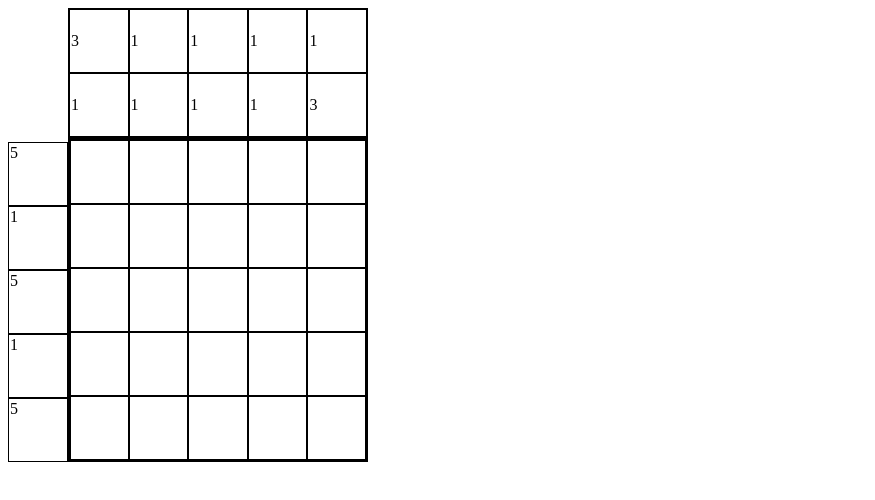
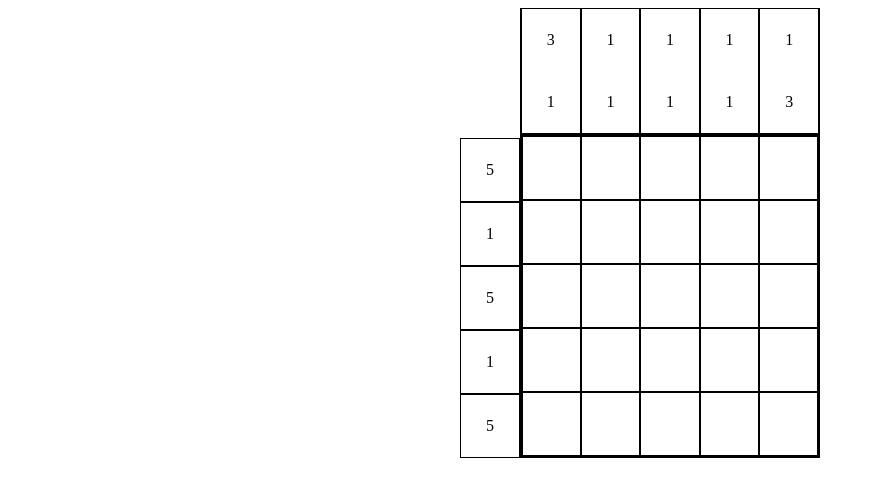
Before and after one commit to aauroraaborealisrs/JSFE2023Q4, a plain HTML site: page nonograms/index.html in a window 1280 px wide. Shown: the whole page, without its empty margins (0-875 px from the left). Drawn offline with Linux system fonts and the light colour scheme.

Commit message:
refactor: delete extra lines in tables

```diff
--- a/nonograms/style.css
+++ b/nonograms/style.css
@@ -2,6 +2,7 @@
     margin: auto;
     display: flex;
     flex-direction: row;
+    justify-content: center;
 }
 
 table {
@@ -17,6 +18,8 @@ td {
     border: 1px solid black;
     height: 60px;
     /*width: 60px;*/
+    text-align: center;
+    vertical-align: middle;
 }
 
 td.filled {
@@ -27,13 +30,24 @@ td.empty {
     background-color: white;
 }
 
+
 #horizontalHints td {
     width: 20%;
+    border-bottom: none;
+    border-top: none;
+}
+
+#horizontalHints tr {
+    border-bottom: none;
 }
 
 #verticalHints td {
+    display: flex;
     height: 20%;
     height: 60px;
+    justify-content: center;
+    align-items: center;
+    border: solid 1px black;
 }
 
 .table__container{
```
